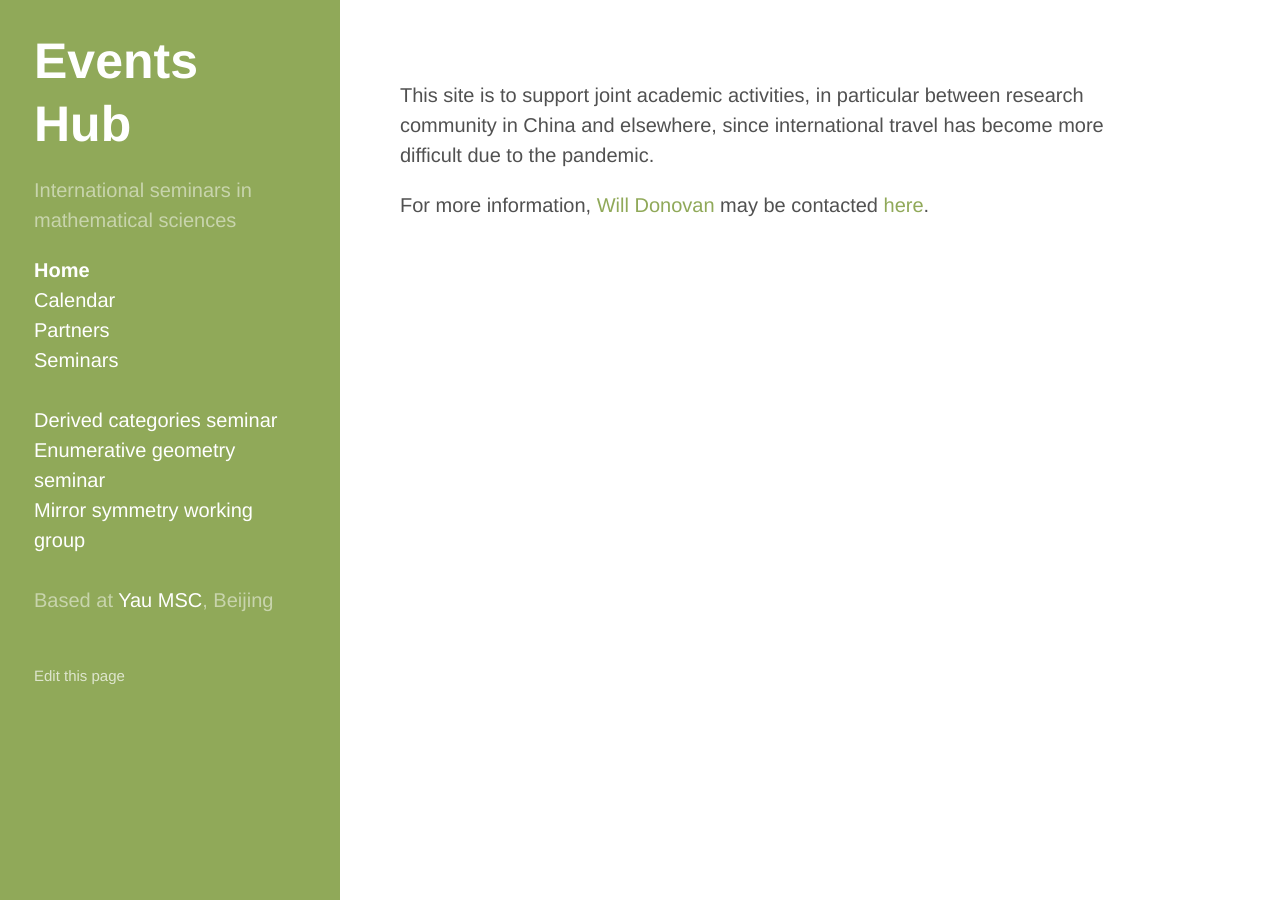
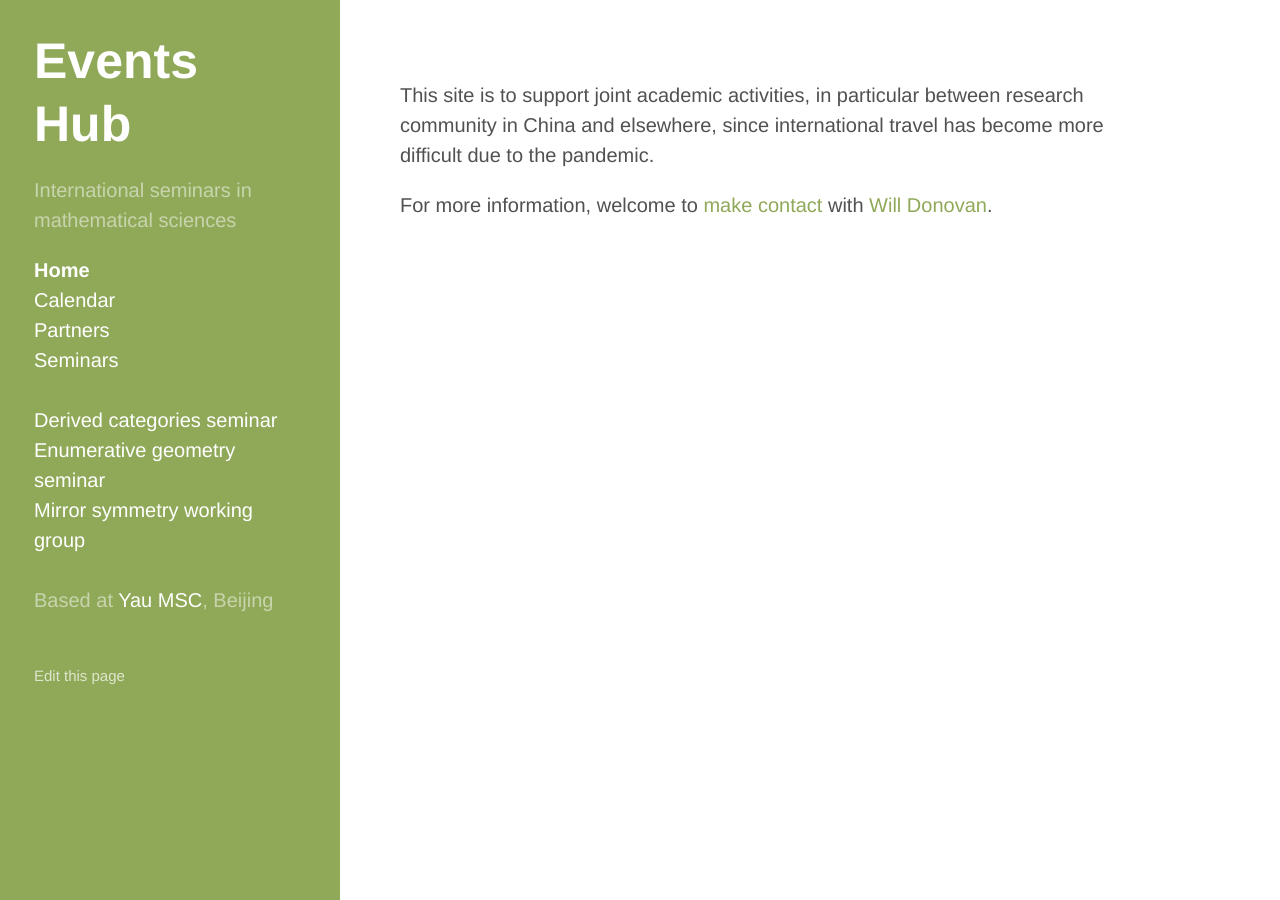
Before and after one commit to yau-msc-events/yau-msc-events.github.io, a Jekyll site: the page built from index.md, in a window 1280 px wide. Built offline with Jekyll 4.4.1, drawn with Linux system fonts in a browser that asks for light colours.

Commit message:
Update index.md

```diff
--- a/index.md
+++ b/index.md
@@ -5,4 +5,4 @@ title: Home
 
 This site is to support joint academic activities, in particular between research community in China and elsewhere, since international travel has become more difficult due to the pandemic.
 
-For more information, [{{ site.contact }}]({{ site.contacturl }}) may be contacted [here](mailto:{{ site.contactaddr }}).
+For more information, welcome to [make contact](mailto:{{ site.contactaddr }}) with [{{ site.contact }}]({{ site.contacturl }}).
```
